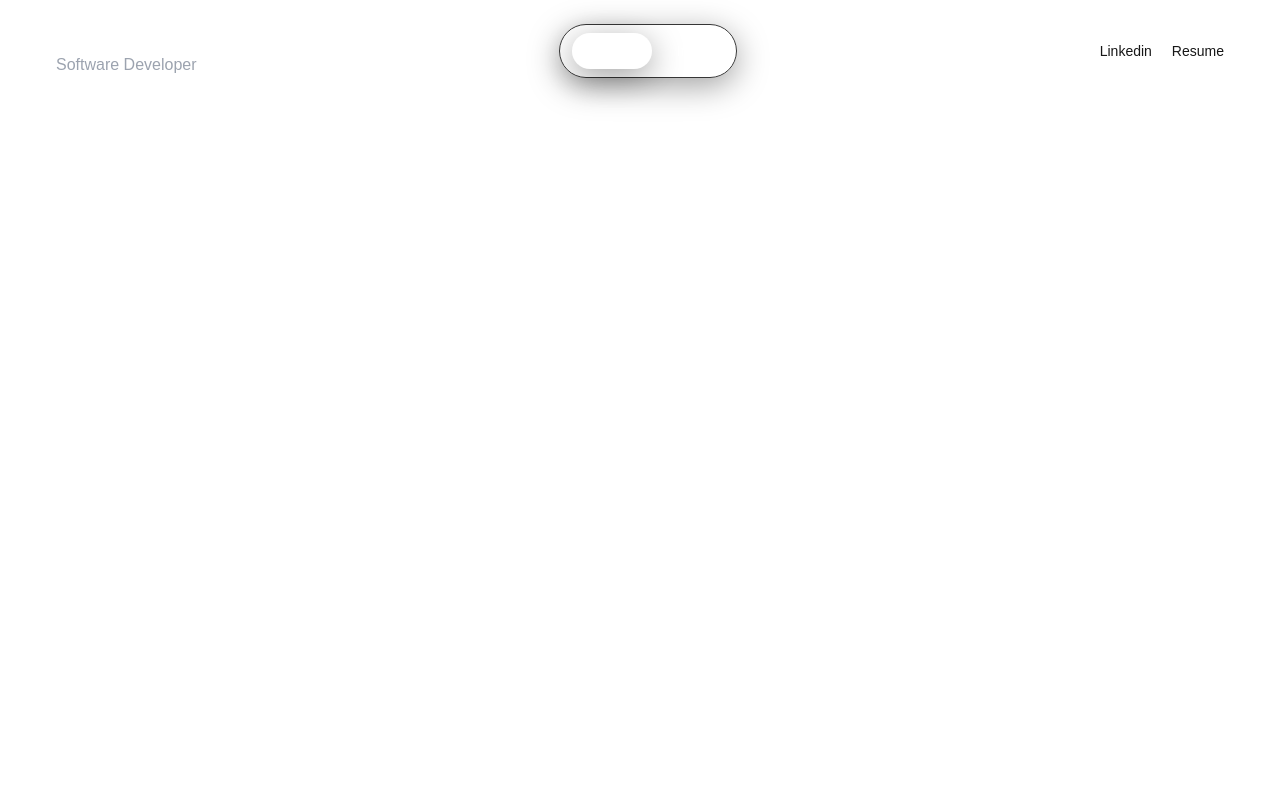
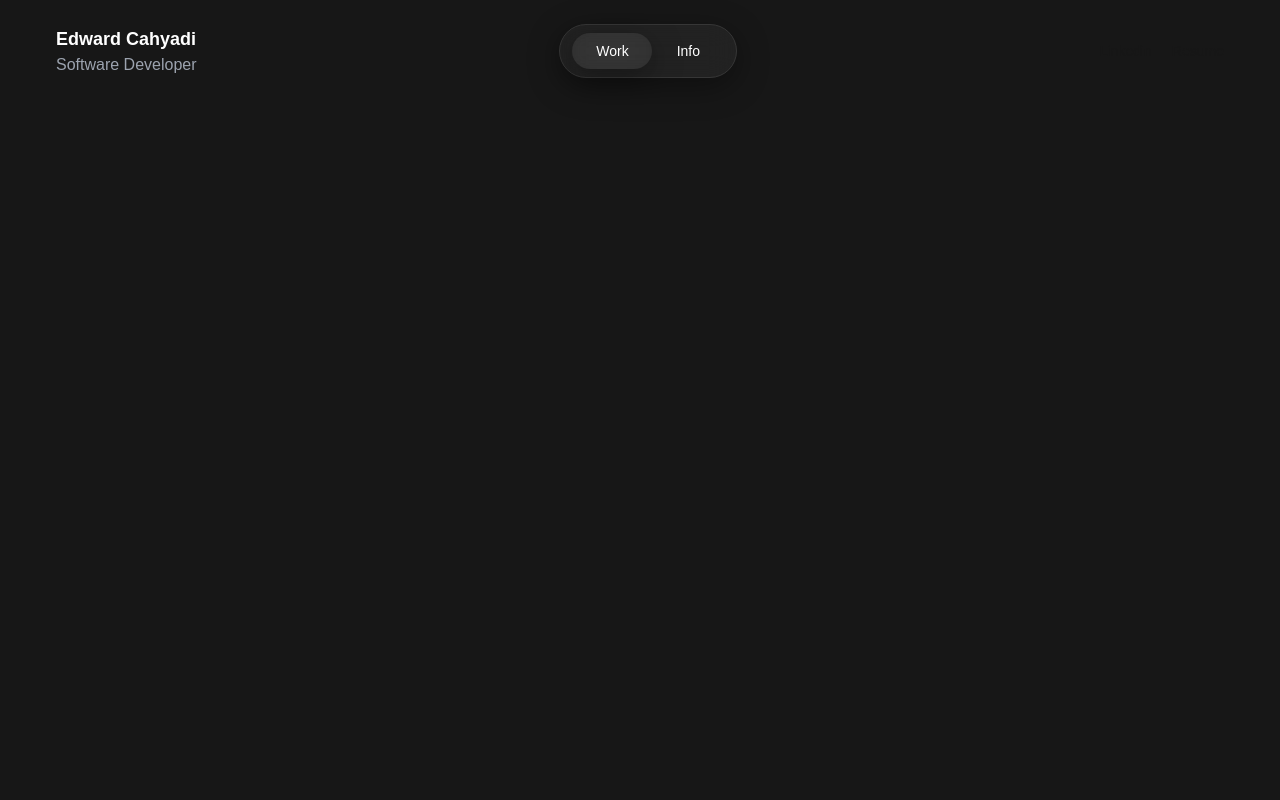
Before and after one commit to edw11/Resume, a Next.js app: page / in a window 1280 px wide. Shown: the top 800 px of the page. Built offline with nearby package versions, Linux system fonts and the light colour scheme; a web font is replaced by a local one; what @designbycode/tailwindcss-text-shadow would draw is missing.

Commit message:
complete2

```diff
--- a/app/globals.css
+++ b/app/globals.css
@@ -4,14 +4,14 @@
 @tailwind utilities;
 
 :root {
-  --background: #ffffff;
+  --background: #171717;
   --foreground: #171717;
 }
 
 @media (prefers-color-scheme: dark) {
   :root {
     --background: black;
-    --foreground: #ededed;
+    --foreground: black;
   }
 }
 * {
```
